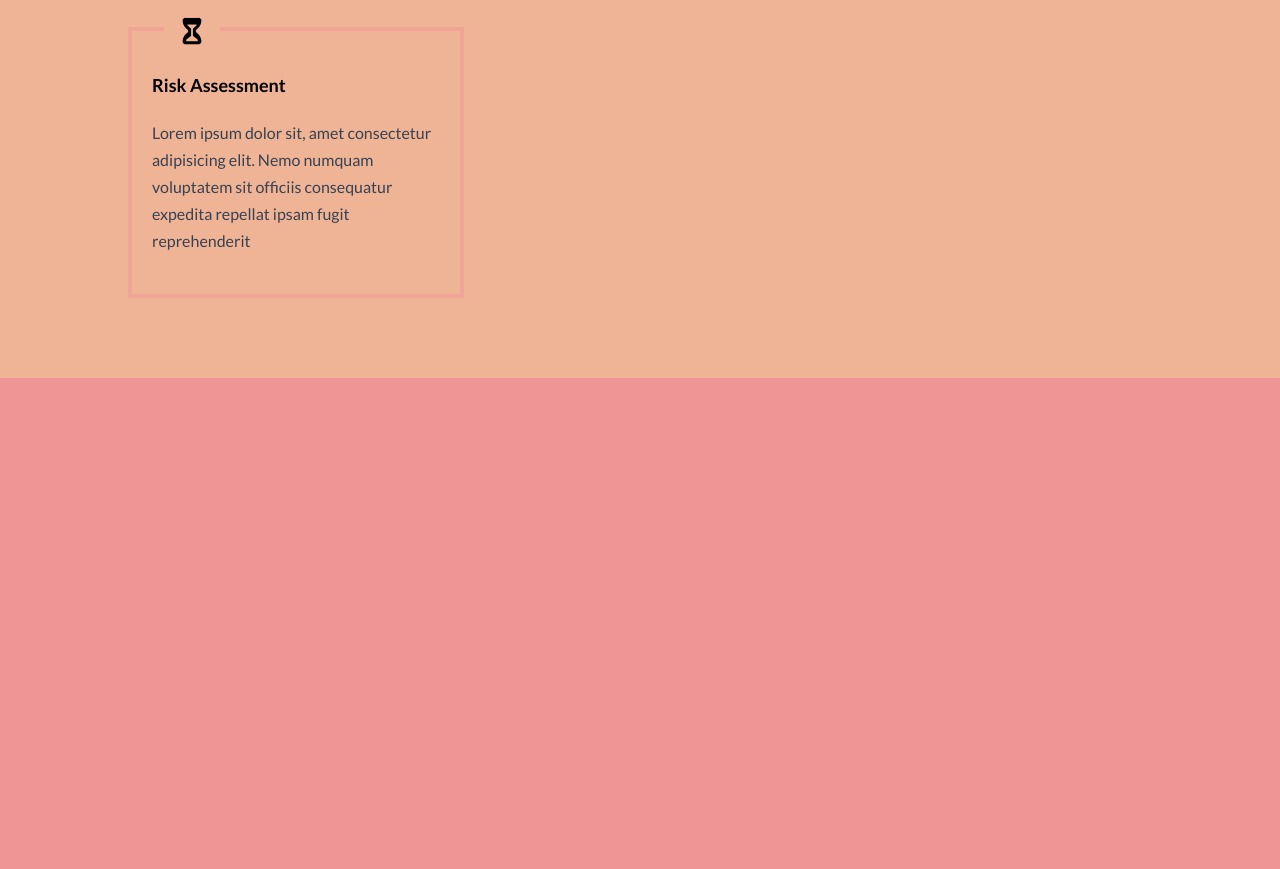
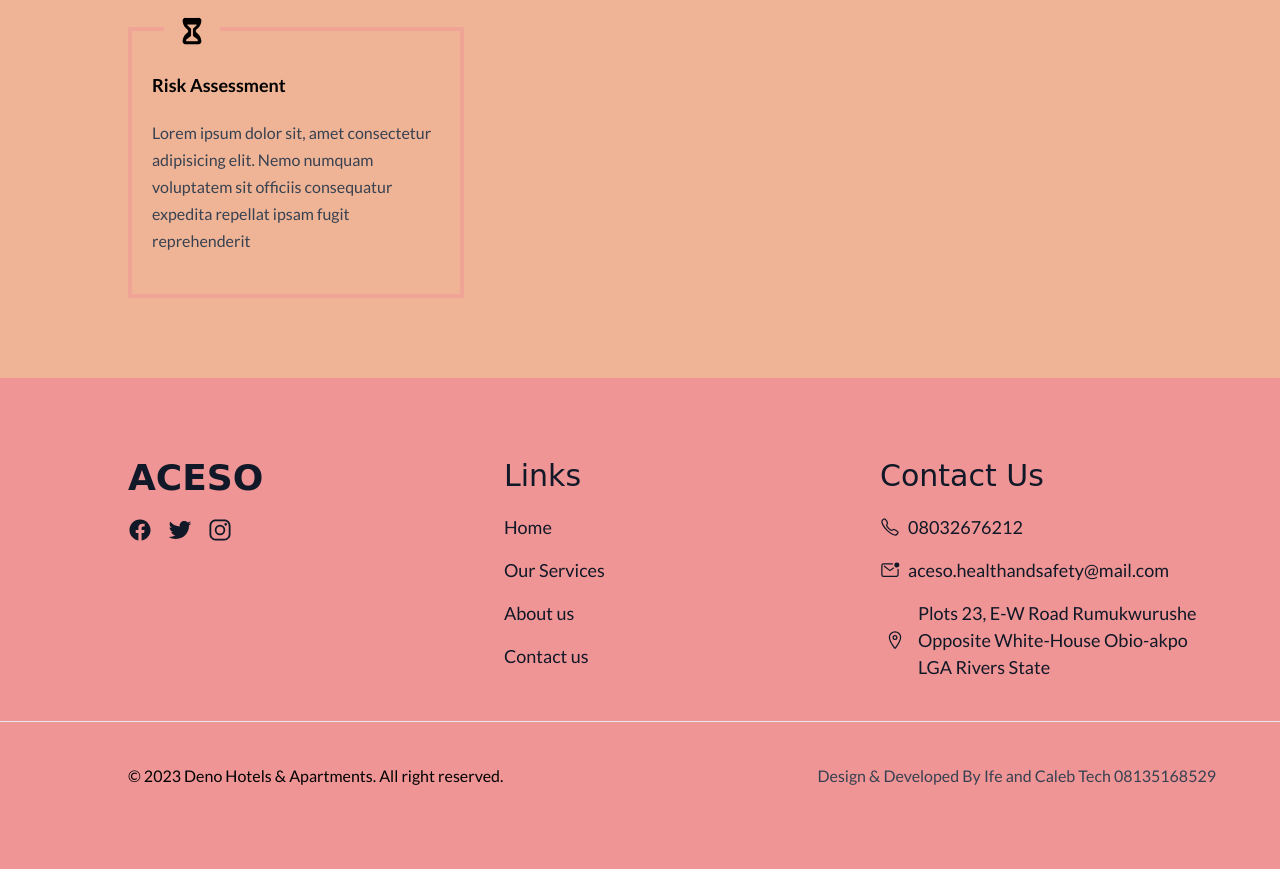
Before and after one commit to highfee/aceso-landing-page, a website built with Vite: page index.html in a window 1280 px wide. Shown: the part 2081-2950 px from the top of the page. Before the commit the page ends 2459 px from the top, so only its background shows below. Built offline with nearby package versions, Linux system fonts and the light colour scheme; a web font is replaced by a local one.

```diff
--- a/contact.html
+++ b/contact.html
@@ -41,7 +41,7 @@
       </header>
       <nav class="flex gap-4 md:gap-10 mt-5 text-white/80 md:px-20 pl-[10%]">
         <div class="underline_link">
-          <a href="">Home</a>
+          <a href="./index.html">Home</a>
         </div>
         <div class="underline_link">
           <a href="">Services</a>
@@ -137,5 +137,63 @@
         <script src="/main.js"></script>
       </div>
     </div>
+    <section class="py-20 bg-two">
+      <div
+        class="container_block text-gray-900 grid grid-cols-1 md:grid-cols-3 gap-10"
+      >
+        <div>
+          <div>
+            <p class="text-4xl font-bold font-Phudu">ACESO</p>
+          </div>
+          <div class="flex gap-4 mt-5 text-2xl">
+            <a href=""><ion-icon name="logo-facebook"></ion-icon></a>
+            <a href=""><ion-icon name="logo-twitter"></ion-icon></a>
+            <a href=""><ion-icon name="logo-instagram"></ion-icon></a>
+          </div>
+        </div>
+        <div>
+          <p class="text-3xl font-Phudu">Links</p>
+          <div class="flex flex-col gap-4 mt-5 text-lg">
+            <a href="/index.html" class="w-fit underline_link">Home</a>
+            <a href="/services.html" class="w-fit underline_link"
+              >Our Services</a
+            >
+            <a href="/about.html" class="w-fit underline_link">About us</a>
+            <a href="/contact.html" class="w-fit underline_link">Contact us</a>
+          </div>
+        </div>
+        <div>
+          <p class="text-3xl font-Phudu">Contact Us</p>
+          <div class="flex flex-col gap-4 mt-5 text-lg">
+            <div class="flex gap-2 items-center">
+              <ion-icon name="call-outline" class="text-xl"></ion-icon>
+              <a href="">08032676212</a>
+            </div>
+            <div class="flex gap-2 items-center">
+              <ion-icon name="mail-unread-outline" class="text-xl"></ion-icon>
+              <a href="">aceso.healthandsafety@mail.com</a>
+            </div>
+            <div class="flex gap-2 items-center">
+              <ion-icon
+                name="location-outline"
+                class="text-xl min-w-[30px]"
+              ></ion-icon>
+              <p>
+                Plots 23, E-W Road Rumukwurushe Opposite White-House Obio-akpo
+                LGA Rivers State
+              </p>
+            </div>
+          </div>
+        </div>
+      </div>
+      <hr class="mt-10 bg-two" />
+      <div class="container_block flex justify-between mt-10">
+        <p>© 2023 Deno Hotels & Apartments. All right reserved.</p>
+        <p class="text-gray-700">
+          Design & Developed By Ife and Caleb Tech
+          <a href="tel:08135168529">08135168529</a>
+        </p>
+      </div>
+    </section>
   </body>
 </html>
--- a/index.html
+++ b/index.html
@@ -212,5 +212,63 @@
         </div>
       </div>
     </section>
+    <section class="py-20">
+      <div
+        class="container_block text-gray-900 grid grid-cols-1 md:grid-cols-3 gap-10"
+      >
+        <div>
+          <div>
+            <p class="text-4xl font-bold font-Phudu">ACESO</p>
+          </div>
+          <div class="flex gap-4 mt-5 text-2xl">
+            <a href=""><ion-icon name="logo-facebook"></ion-icon></a>
+            <a href=""><ion-icon name="logo-twitter"></ion-icon></a>
+            <a href=""><ion-icon name="logo-instagram"></ion-icon></a>
+          </div>
+        </div>
+        <div>
+          <p class="text-3xl font-Phudu">Links</p>
+          <div class="flex flex-col gap-4 mt-5 text-lg">
+            <a href="/index.html" class="w-fit underline_link">Home</a>
+            <a href="/services.html" class="w-fit underline_link"
+              >Our Services</a
+            >
+            <a href="/about.html" class="w-fit underline_link">About us</a>
+            <a href="/contact.html" class="w-fit underline_link">Contact us</a>
+          </div>
+        </div>
+        <div>
+          <p class="text-3xl font-Phudu">Contact Us</p>
+          <div class="flex flex-col gap-4 mt-5 text-lg">
+            <div class="flex gap-2 items-center">
+              <ion-icon name="call-outline" class="text-xl"></ion-icon>
+              <a href="">08032676212</a>
+            </div>
+            <div class="flex gap-2 items-center">
+              <ion-icon name="mail-unread-outline" class="text-xl"></ion-icon>
+              <a href="">aceso.healthandsafety@mail.com</a>
+            </div>
+            <div class="flex gap-2 items-center">
+              <ion-icon
+                name="location-outline"
+                class="text-xl min-w-[30px]"
+              ></ion-icon>
+              <p>
+                Plots 23, E-W Road Rumukwurushe Opposite White-House Obio-akpo
+                LGA Rivers State
+              </p>
+            </div>
+          </div>
+        </div>
+      </div>
+      <hr class="mt-10 bg-two" />
+      <div class="container_block flex justify-between mt-10">
+        <p>© 2023 Deno Hotels & Apartments. All right reserved.</p>
+        <p class="text-gray-700">
+          Design & Developed By Ife and Caleb Tech
+          <a href="tel:08135168529">08135168529</a>
+        </p>
+      </div>
+    </section>
   </body>
 </html>
--- a/main.js
+++ b/main.js
@@ -8,6 +8,7 @@
 L.tileLayer(
   "https://www.google.cn/maps/vt?lyrs=m@189&gl=cn&x={x}&y={y}&z={z}",
   {
-    attribution: '&copy; <a href="http://maps">Google map</a>',
+    attribution:
+      '&copy; <a href="https://www.google.com/maps/search/+White-House+Obio-akpo+LGA+Rivers+State/@4.8782231,6.9625183,18.97z?entry=ttu">Google map</a>',
   }
 ).addTo(map);
```
